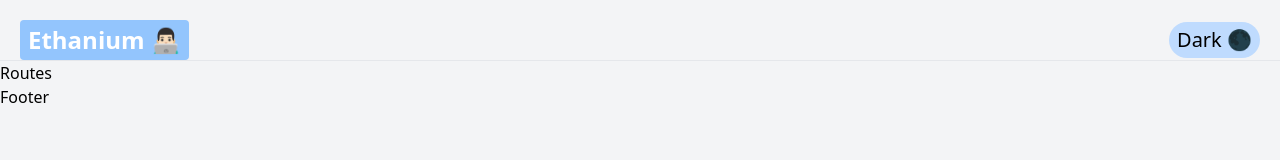
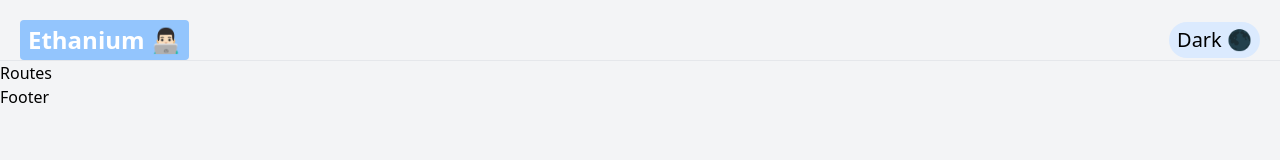
Before and after one commit to ethanbahmanyari0122/Ethanium_search_engine, a React (Create React App) app: page / in a window 1280 px wide. Shown: the top 160 px of the page. Built offline with nearby package versions, Linux system fonts and the light colour scheme.

Commit message:
dark mode has been added

```diff
--- a/src/components/Navbar/Navbar.jsx
+++ b/src/components/Navbar/Navbar.jsx
@@ -10,7 +10,7 @@ const Navbar = ({darkTheme,setDarkTheme})=>{
                         Ethanium 👨🏻‍💻
                     </p>
                 </Link>
-                <button type="button" onClick={()=> setDarkTheme(!darkTheme)} className="text-xl dark:bg-gray-70 dark:text-gray-800 bg-blue-200 rounded-full px-2 py-1 hover:shadow-lg ">
+                <button type="button" onClick={()=> setDarkTheme(!darkTheme)} className="text-xl dark:bg-gray-70 dark:text-gray-800 bg-blue-100 rounded-full px-2 py-1 hover:shadow-lg ">
                     {darkTheme? "Light 🌕": "Dark 🌑"}
                 </button>
             </div>
--- a/tailwind.config.js
+++ b/tailwind.config.js
@@ -1,6 +1,6 @@
 module.exports = {
   purge: ['./src/**/*.{js,jsx,ts,tsx}', './public/index.html'],
-  darkMode: false, // or 'media' or 'class'
+  darkMode: 'class', // or 'media' or 'class'
   theme: {
     extend: {},
   },
```
